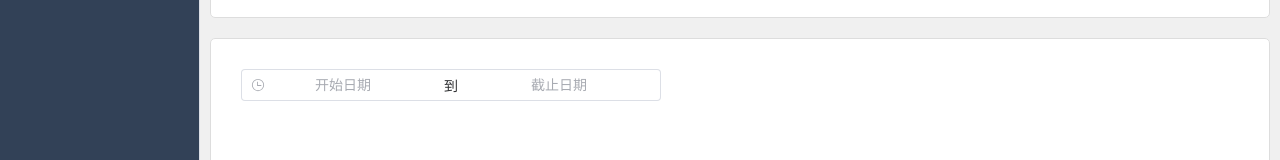
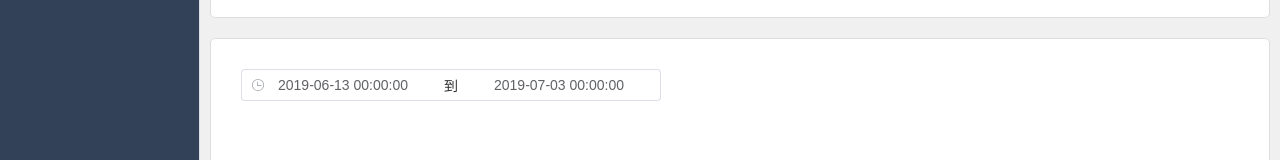
Before and after one commit to Soukupp/pens-fe, a Vue app: page /data-view in a window 1280 px wide. Shown: the part 249-409 px from the top of the page. Built offline with nearby package versions, Linux system fonts and the light colour scheme; a small style sheet from the web is missing.

Commit message:
修改时间选择器，限定日期在2019-6-13到2019-7-3之间

```diff
--- a/src/views/DataPage.vue
+++ b/src/views/DataPage.vue
@@ -32,8 +32,8 @@
             </div>
         </div>
         <div class="container">
-            <el-date-picker v-model="dateData" type="datetimerange" range-separator="到" start-placeholder="开始日期"
-                end-placeholder="截止日期" />
+            <el-date-picker v-model="dateData" type="datetimerange" :disabled-date="disabledDate" range-separator="到" start-placeholder="开始日期"
+                end-placeholder="截止日期"/>
             <Visualization :input-data="params"></Visualization>
         </div>
         <div class="container">
@@ -47,7 +47,7 @@
 
 
 <script setup lang="ts">
-import { ref, reactive } from 'vue';
+import { ref, reactive, computed } from 'vue';
 import Visualization from "./VisualizationPage.vue";
 import { DataGroup, Params } from '../assets/interface';
 import { ElMessage } from 'element-plus';
@@ -64,8 +64,8 @@ const sortType = [
 ];
 // mock
 const optionData = [
-    { option: 'news_length', data: [1000, 2000, 3000] },
-    { option: 'title_length', data: [10, 20, 30] },
+    { option: 'news_length', data: [100,500,1000,1500,2000,10000] },
+    { option: 'title_length', data: [6,7,8,9,10,11,12,13,14,15,50] },
     { option: 'news_theme', data: ['sports', 'news', 'autos', 'foodanddrink', 'finance', 'music', 'lifestyle', 'weather', 'health', 'video', 'movies', 'tv', 'travel', 'entertainment', 'kids', 'europe', 'northamerica', 'adexpeirence'] }
 ];
 
@@ -78,8 +78,23 @@ interface Group {
     sortValues: SortValue[];
 }
 
-const dateData = ref<Array<Date>>([]);
+const dateData = ref([
+    new Date(2019, 5, 13), // 2019年6月13日作为默认开始日期
+    new Date(2019, 6, 3)   // 2019年7月3日作为默认结束日期
+]);
+
 const params = ref<Params>();
+
+const disabledDate = computed(() => {
+    return(date: { getTime: () => number; }) => {
+        // 设置允许选择的日期范围
+        const minDate = new Date(2019, 5, 13); // 2019-06-13
+        const maxDate = new Date(2019, 6, 3); // 2019-07-03
+
+        // 如果日期不在允许的范围内，则返回true，禁用选择
+        return date.getTime() < minDate.getTime() || date.getTime() > maxDate.getTime();
+    }
+})
 
 // model，负责绑定页面选择器
 const dataGroup = reactive<Array<Group>>([{ sortValues: [{ type: '', value: null }] }]);
--- a/src/views/InterestQuery.vue
+++ b/src/views/InterestQuery.vue
@@ -49,7 +49,7 @@ export default {
         getInterestList(){
             console.log("userID为：",this.userID)
             // 获取用户兴趣列表
-            axios.get('https://mock.apipark.cn/m1/4594184-4243668-default/api/interestQuery',{
+            axios.get('https://mock.apipark.cn/m1/4594184-0-default/api/interestQuery',{
                 body:{
                     user_id:this.userID,
                 }
--- a/src/views/VisualizationPage.vue
+++ b/src/views/VisualizationPage.vue
@@ -44,7 +44,7 @@ const props = defineProps<{
 
 function getData() {
     // 调用接口，向后端传递参数、获取数据
-    axios.post("http://127.0.0.1:4523/m1/4594184-0-default/api/getNewsData", {
+    axios.post("https://mock.apipark.cn/m1/4594184-0-default/api/getNewsData", {
         data: {
             start_time: props.inputData?.start_time,
             end_time: props.inputData?.end_time,
```
